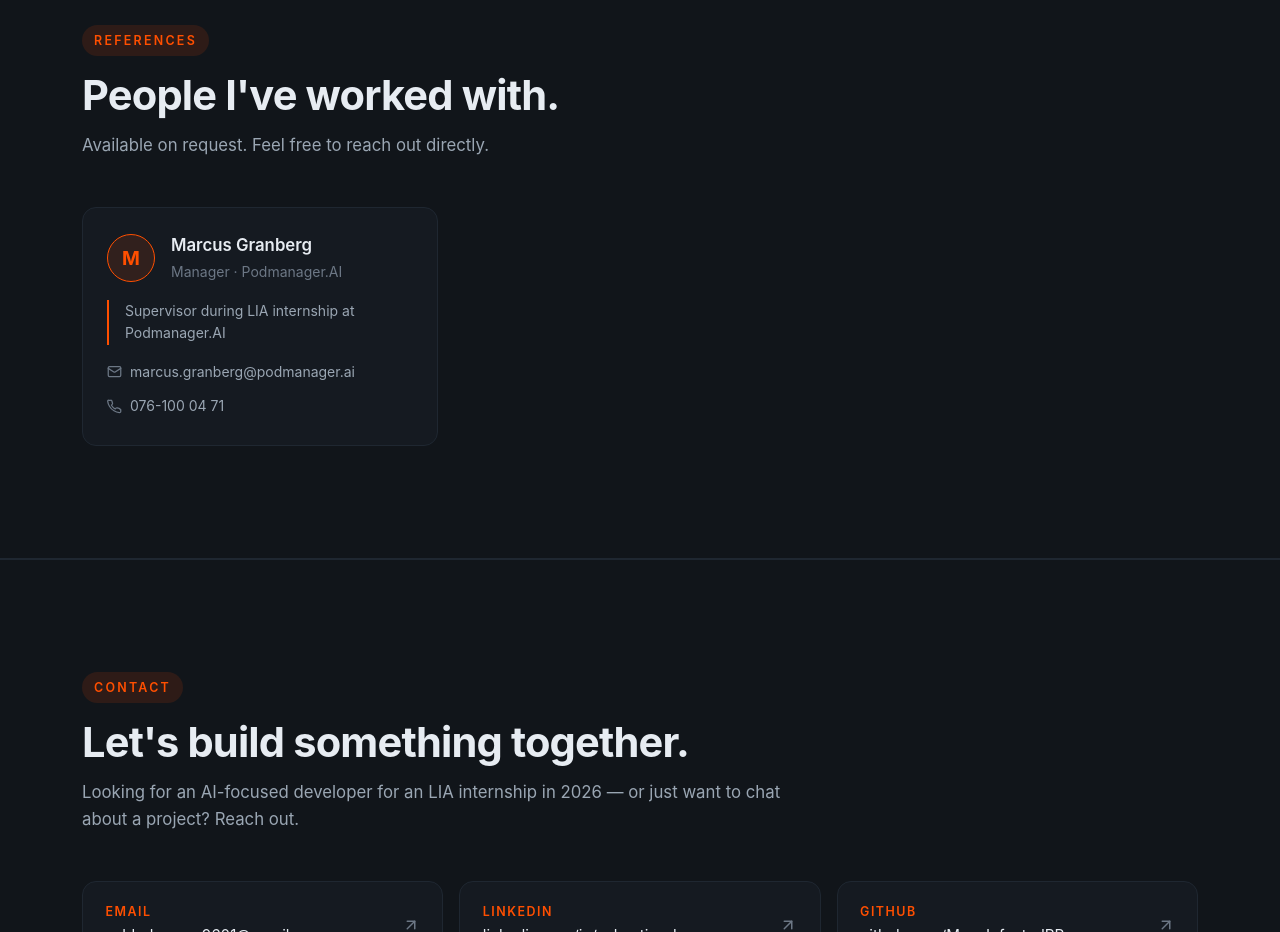
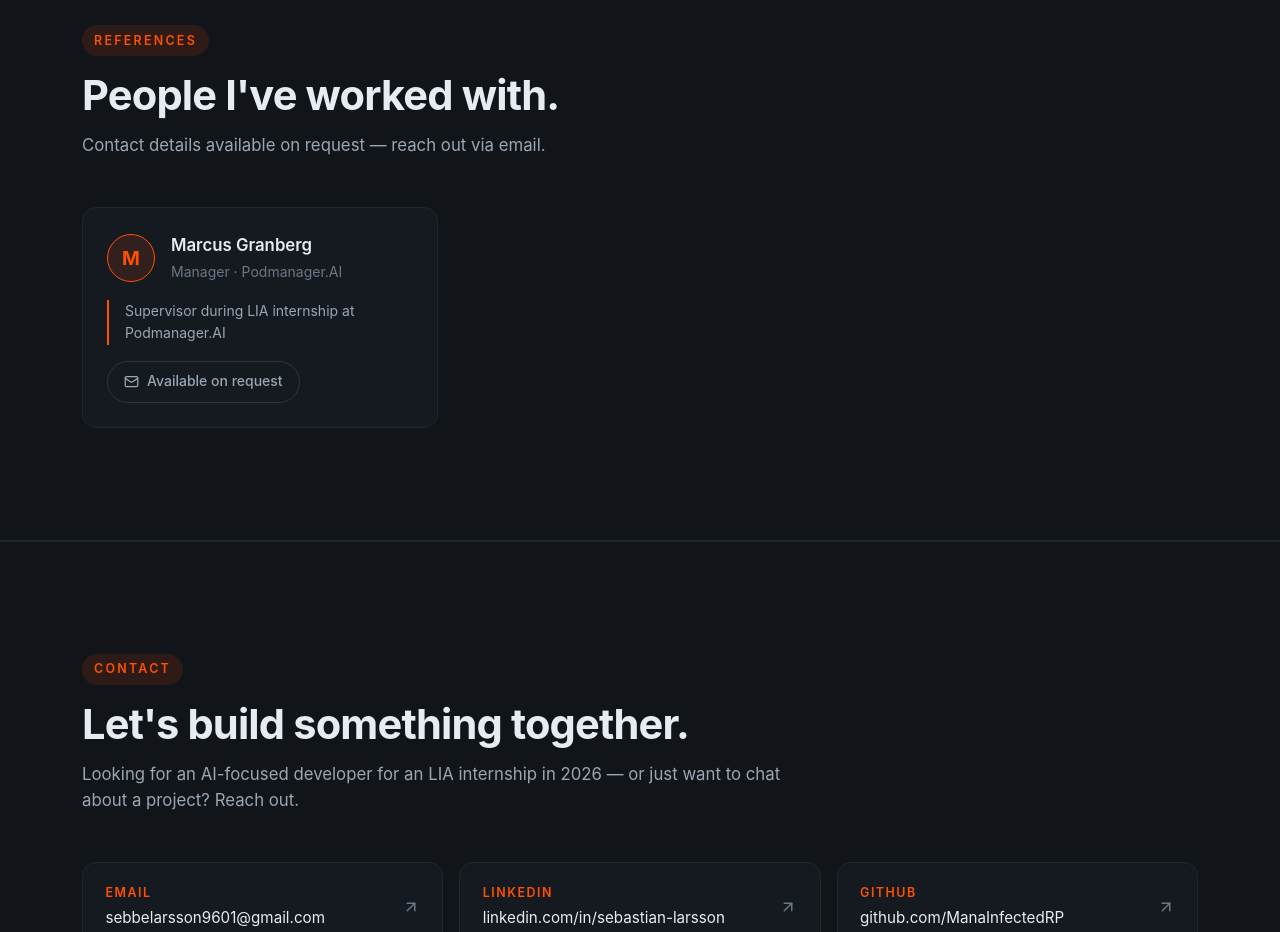
Before and after one commit to ManaInfectedRP/sebbe-portfolio, a React (Vite) app: page / in a window 1280 px wide. Shown: the part 4580-5512 px from the top of the page. Built offline with nearby package versions, Linux system fonts and the light colour scheme.

Commit message:
Portfolio Update & References

```diff
--- a/src/components/References.tsx
+++ b/src/components/References.tsx
@@ -1,4 +1,6 @@
 import { references, type Reference } from '../data/references';
+
+const MY_EMAIL = 'sebbelarsson9601@gmail.com';
 
 function ReferenceCard({ reference: r }: { reference: Reference }) {
   return (
@@ -17,29 +19,16 @@ function ReferenceCard({ reference: r }: { reference: Reference }) {
 
       <p className="ref-card__relation">{r.relation}</p>
 
-      <ul className="ref-card__contacts">
-        {r.email && (
-          <li>
-            <a href={`mailto:${r.email}`} className="ref-card__link">
-              <svg width="15" height="15" viewBox="0 0 24 24" fill="none" stroke="currentColor" strokeWidth="2" strokeLinecap="round" strokeLinejoin="round" aria-hidden="true">
-                <rect x="2" y="4" width="20" height="16" rx="2" />
-                <path d="m22 7-8.97 5.7a1.94 1.94 0 0 1-2.06 0L2 7" />
-              </svg>
-              {r.email}
-            </a>
-          </li>
-        )}
-        {r.phone && (
-          <li>
-            <a href={`tel:${r.phone.replace(/\s/g, '')}`} className="ref-card__link">
-              <svg width="15" height="15" viewBox="0 0 24 24" fill="none" stroke="currentColor" strokeWidth="2" strokeLinecap="round" strokeLinejoin="round" aria-hidden="true">
-                <path d="M22 16.92v3a2 2 0 0 1-2.18 2 19.79 19.79 0 0 1-8.63-3.07A19.5 19.5 0 0 1 4.15 12a19.79 19.79 0 0 1-3.07-8.67A2 2 0 0 1 3.06 2h3a2 2 0 0 1 2 1.72c.127.96.361 1.903.7 2.81a2 2 0 0 1-.45 2.11L7.09 9.91a16 16 0 0 0 6 6l1.27-1.27a2 2 0 0 1 2.11-.45c.907.339 1.85.573 2.81.7A2 2 0 0 1 21 16.92z" />
-              </svg>
-              {r.phone}
-            </a>
-          </li>
-        )}
-      </ul>
+      <a
+        href={`mailto:${MY_EMAIL}?subject=Reference request — ${r.name}`}
+        className="ref-card__request"
+      >
+        <svg width="15" height="15" viewBox="0 0 24 24" fill="none" stroke="currentColor" strokeWidth="2" strokeLinecap="round" strokeLinejoin="round" aria-hidden="true">
+          <rect x="2" y="4" width="20" height="16" rx="2" />
+          <path d="m22 7-8.97 5.7a1.94 1.94 0 0 1-2.06 0L2 7" />
+        </svg>
+        Available on request
+      </a>
     </article>
   );
 }
@@ -52,7 +41,7 @@ export default function References() {
           <span className="section__eyebrow">References</span>
           <h2 className="section__title">People I've worked with.</h2>
           <p className="section__lead">
-            Available on request. Feel free to reach out directly.
+            Contact details available on request — reach out via email.
           </p>
         </div>
 
--- a/src/styles/global.css
+++ b/src/styles/global.css
@@ -980,6 +980,26 @@ main > section {
   color: var(--accent);
 }
 
+.ref-card__request {
+  display: inline-flex;
+  align-items: center;
+  gap: 0.5rem;
+  margin-top: auto;
+  padding: 0.55rem 1rem;
+  border: 1px solid var(--border-strong);
+  border-radius: 99px;
+  font-size: var(--fs-sm);
+  font-weight: 500;
+  color: var(--text-dim);
+  transition: border-color 0.15s ease, color 0.15s ease;
+  align-self: flex-start;
+}
+
+.ref-card__request:hover {
+  border-color: var(--accent);
+  color: var(--accent);
+}
+
 /* ==========================================================================
    Contact
    ========================================================================== */
```
